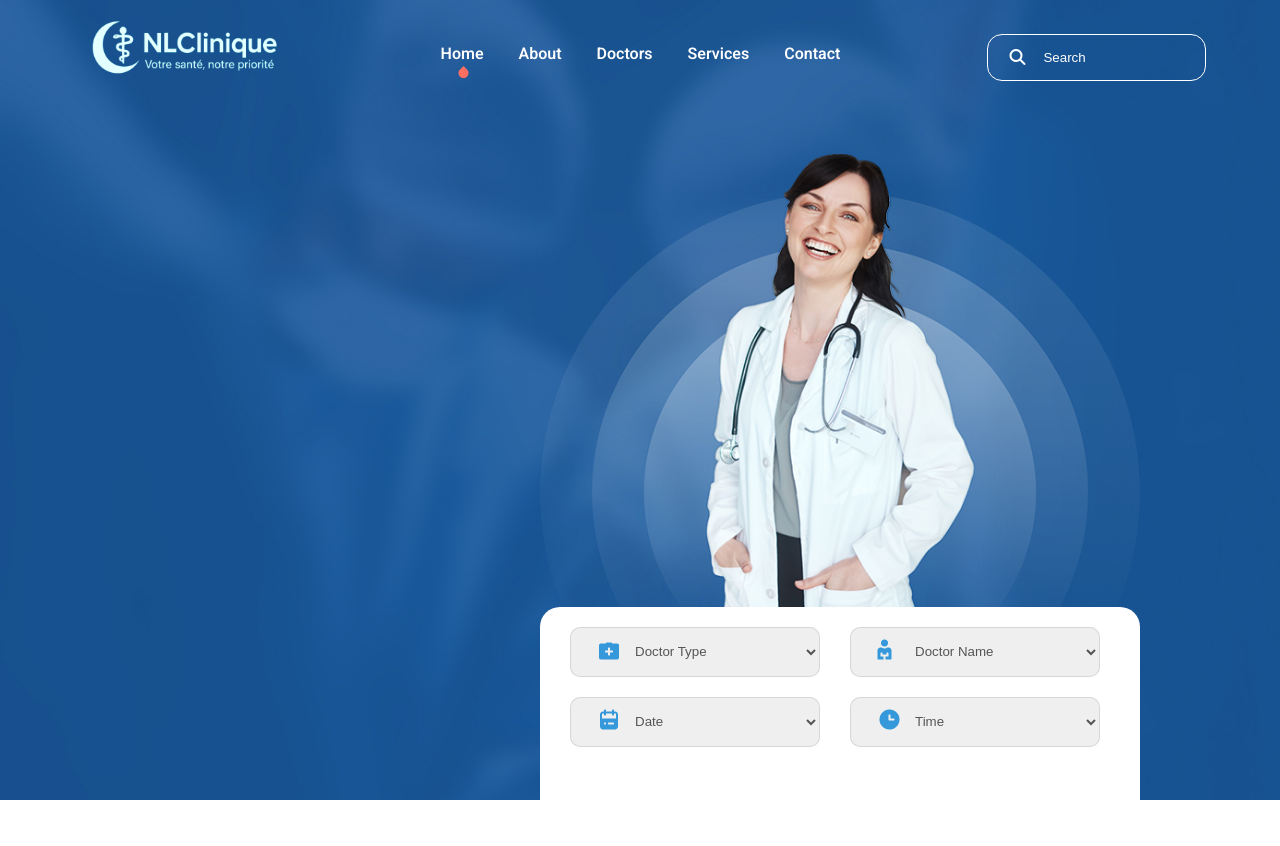
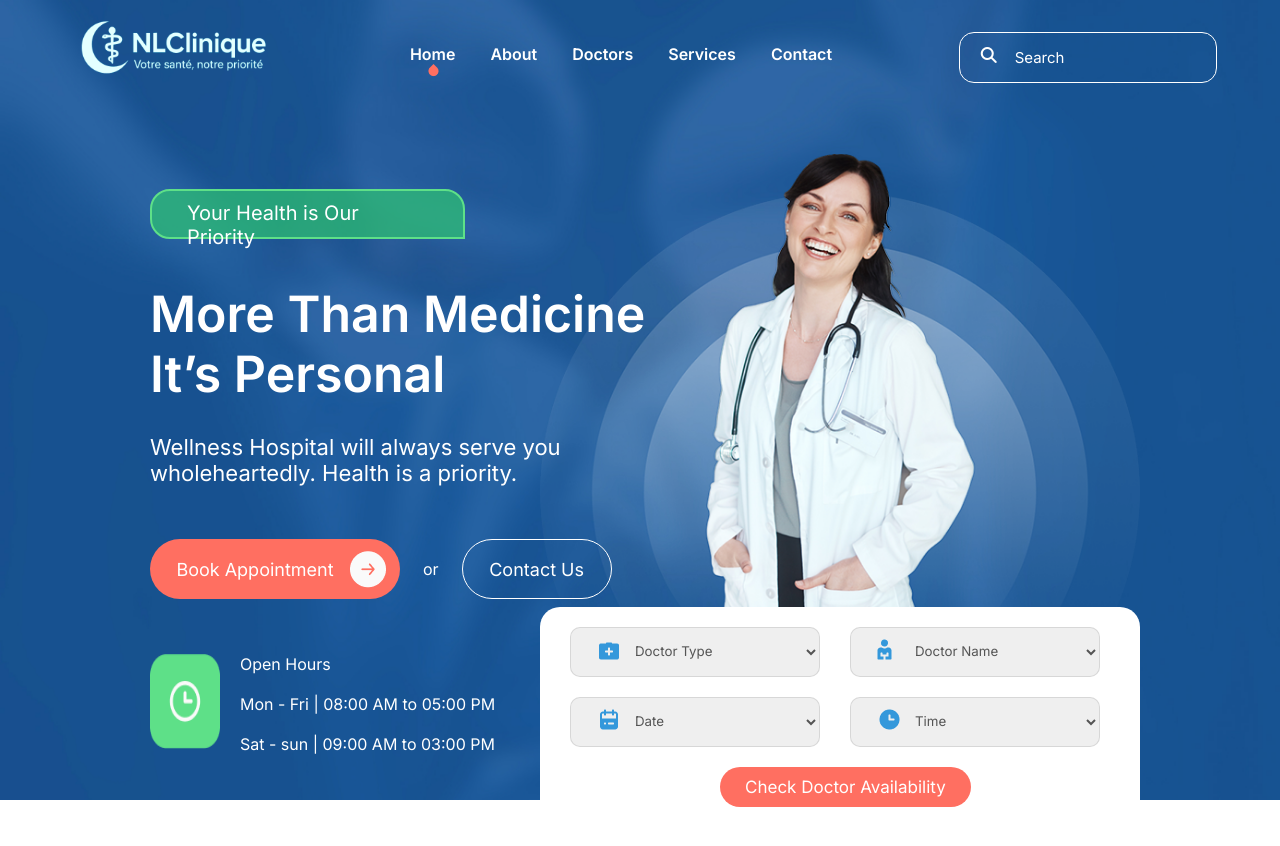
Before and after one commit to Gabigabe94/NLClinique-V2, a plain HTML site: page NLClinique_V2/index.html in a window 1280 px wide. Drawn offline with Linux system fonts and the light colour scheme.

Commit message:
Finalisation du hero et du formulaire

```diff
--- a/NLClinique_V2/css/style.css
+++ b/NLClinique_V2/css/style.css
@@ -3,6 +3,7 @@
     margin: 0;
     padding: 0;
     box-sizing: border-box;
+    font-family: "Inter", sans-serif;
 }
 
 .uni-container {
@@ -36,7 +37,6 @@
     color: white;
     text-decoration: none;
     font-weight: 600;
-    font-family: "Heebo", sans-serif;
 }
 
 .cssmenu li {
@@ -66,6 +66,7 @@
     padding-bottom: 15px;
     padding-right: 40px;
     border-radius: 15px;
+    font-size: 15px;
 }
 
 .search {
@@ -115,15 +116,119 @@
     background: white;
     position: relative;
     bottom: 190px;
-    height: 203px;
+    height: 210px;
     border-radius: 20px 20px 0 0;
 }
+.priority{
+    background-color: #2ecc70a8;
+    border-radius: 20px 20px 0 20px;
+    position: absolute;
+    width: 315px;
+    height: 50px;
+    color: white;
+    top: 35px;
+    left: 150px;
+    padding: 10px 35px 25px 35px;
+    font-size: 20px;
+    border: 2px solid #5EE088;
+}
+#texthero{
+    color: white;
+    font-size: 50px;
+    font-weight: 600;
+    position: absolute;
+    width: 800px;
+    left: 150px;
+    top: 130px;
+}
+#text2hero{
+    color: white;
+    font-size: 22px;
+    position: absolute;
+    width: 500px;
+    top: 280px;
+    left: 150px;
+}
+.container-contact{
+    position: absolute;
+    top: 385px;
+    left: 150px;
+    display: flex;
+    gap: 23px;
 
+}
+.book-appointment{
+    position: relative;
+}
+#buttonbook{
+    width: 250px;
+    height: 60px;
+    font-size: 18px;
+    font-weight: 14px;
+    color: white;
+    background-color: #ff6f61;
+    border-color: transparent;
+    border-radius: 30px 30px 30px 30px;
+    padding-right: 40px;
+    position: relative;
+    z-index: 0;
+}
+#idflechebook{
+    position: absolute;
+    top: 12px;
+    left: 200px;
+    z-index: 1;
+
+}
+.or{
+    color: white;
+    position: relative;
+    top: 20px;
+}
+#buttoncontact{
+    background: transparent;
+    border: 1px solid white;
+    font-weight: 14px;
+    font-size: 18px;
+    height: 60px;
+    border-radius: 30px 30px 30px 30px;
+    color: white;
+    width: 150px;
+}
+.countainer-hours{
+    color: white;
+    width: 280px;
+    height: 100px;
+}
+.countainer-hours-global{
+    display: flex;
+    gap: 20px;
+    position: absolute;
+    top: 500px;
+    left: 150px;
+}
+#idiconehours{
+    width: 70px;
+    height: 95px;
+}
+.div-hero-left{
+    position: relative;
+}
 .form-container {
     display: flex;
     gap: 90px;
 }
-
+#buttoncheck{
+    position: absolute;
+    bottom: 10px;
+    left: 180px;
+    padding: 10px 25px 10px 25px;
+    border-radius: 20px;
+    background-color: #FF6F61;
+    border: none;
+    font-size: 17px;
+    color: white;
+}
 .listederoulante {
     width: 250px;
     height: 50px;
--- a/NLClinique_V2/index.html
+++ b/NLClinique_V2/index.html
@@ -11,6 +11,9 @@
     <link rel="preconnect" href="https://fonts.googleapis.com">
     <link rel="preconnect" href="https://fonts.gstatic.com/" crossorigin>
     <link href="https://fonts.googleapis.com/css2?family=Heebo:wght@100..900&display=swap" rel="stylesheet">
+    <link
+        href="https://fonts.googleapis.com/css2?family=Inter:ital,opsz,wght@0,14..32,100..900;1,14..32,100..900&display=swap"
+        rel="stylesheet">
     <link rel="stylesheet" href="css/style.css">
 </head>
 
@@ -52,6 +55,35 @@
             <div id="main-content">
                 <section class="content-hero">
                     <div class="div-hero-left">
+                        <div class="priority">
+                            Your Health is Our Priority
+                        </div>
+                        <p id="texthero">
+                            More Than Medicine <br>It’s Personal
+                        </p>
+                        <p id="text2hero">
+                            Wellness Hospital will always serve you <br> wholeheartedly. Health is a priority.
+                        </p>
+                        <div class="container-contact">
+                            <div class="book-appointment">
+                                <img src="icones/flechebook.png" id="idflechebook" alt="">
+                                <button id="buttonbook">Book Appointment</button>
+                            </div>
+                            <div class="or">or</div>
+                            <div class="contact">
+                                <button id="buttoncontact">Contact Us</button>
+                            </div>
+                        </div>
+                        <div class="countainer-hours-global">
+                            <img src="icones/hours-icon.png" id="idiconehours" alt="">
+                            <div class="countainer-hours">
+                                <p>Open Hours</p><br>
+                                <p>Mon - Fri | 08:00 AM to 05:00 PM </p><br>
+                                <p>Sat - sun | 09:00 AM to 03:00 PM </p>
+                            </div>
+                        </div>
+
+
                     </div>
                     <div class="div-hero-right">
                         <img src="images/herodoctor.png" id="imgherodoctor" alt="">
@@ -87,7 +119,9 @@
                                             </select>
                                         </div>
                                     </div>
+                                    <button id="buttoncheck">Check Doctor Availability</button>
                                 </div>
+
                             </form>
                         </div>
                     </div>
```
Also changed, not shown: NLClinique_V2/icones/flechebook.png (added), NLClinique_V2/icones/hours-icon.png (added).
